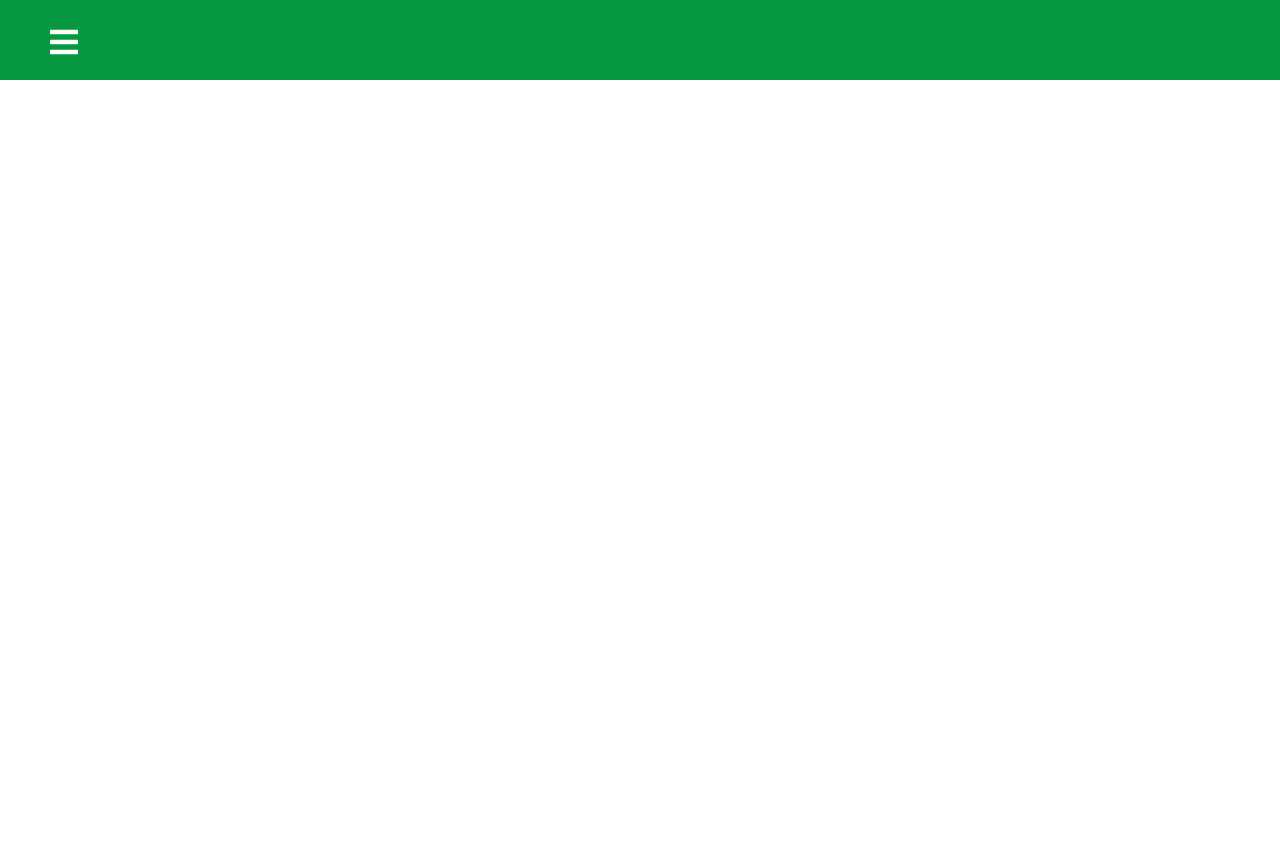
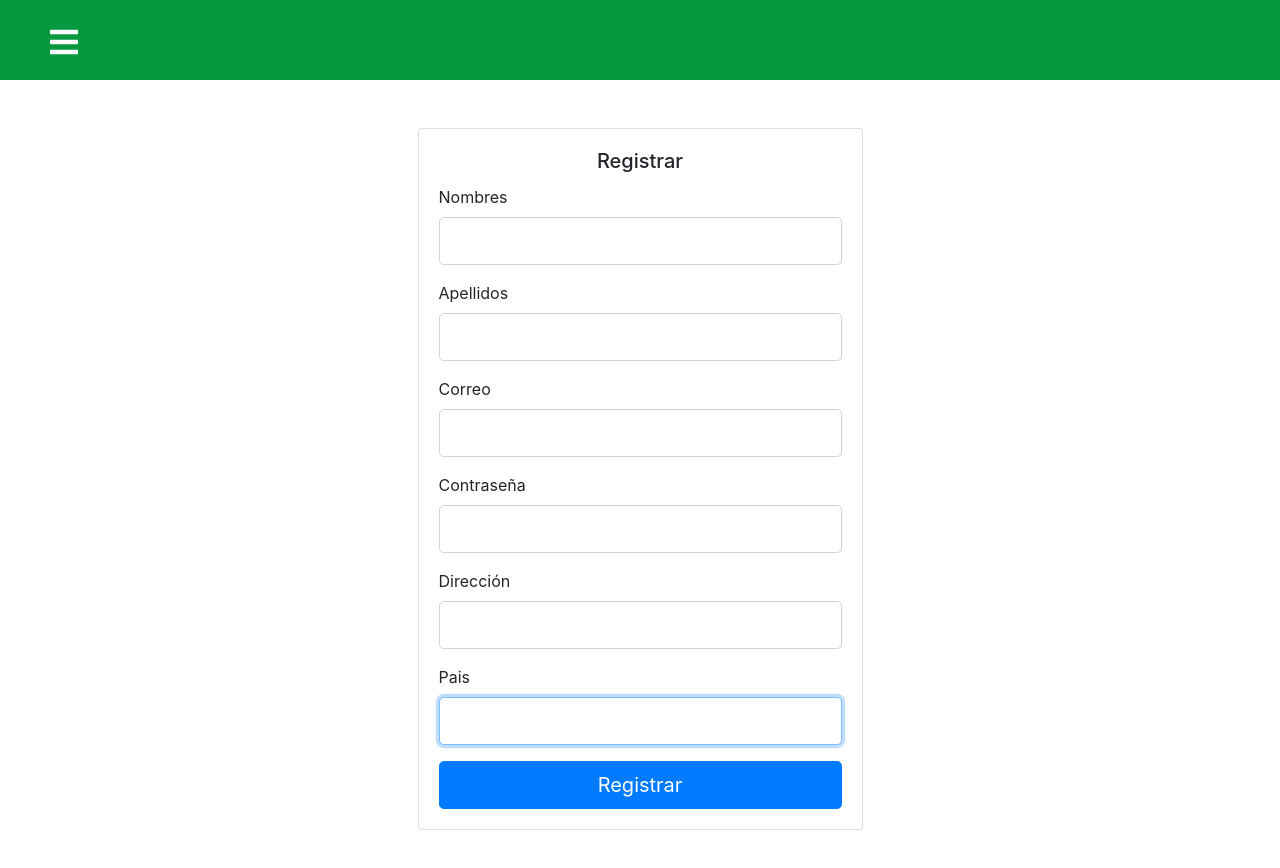
Before and after one commit to javier12casta/notasapp, a React (Create React App) app: page /register in a window 1280 px wide. Shown: the top 868 px of the page. Before the commit the page ends 800 px from the top, so only its background shows below. Built offline with nearby package versions, Linux system fonts and the light colour scheme.

Commit message:
registro

```diff
--- a/src/App.tsx
+++ b/src/App.tsx
@@ -5,6 +5,7 @@ import { BrowserRouter as Router, Switch, Route } from 'react-router-dom';
 import home from './pages/home';
 import Trans from './pages/transfer';
 import Login from './pages/login';
+import register from './pages/register';
 
 function App() {
   return (
@@ -15,6 +16,7 @@ function App() {
           <Route path='/' exact component={home} />
           <Route path='/transfer' component={Trans} />
           <Route path='/login' component={Login} />
+          <Route path='/register' component={register} />
         </Switch>
       </Router>
     </>
--- a/src/pages/login.css
+++ b/src/pages/login.css
@@ -8,3 +8,9 @@
       max-width: 320px;
     }
   }
+  .centro{
+    text-align: center;
+    padding-top: 50px;
+    align-content: center;
+    font-size: 20px;
+  }
--- a/src/pages/login.tsx
+++ b/src/pages/login.tsx
@@ -6,6 +6,7 @@ import Button from "react-bootstrap/Button";
 import { useHistory } from "react-router-dom";
 
 import {BrowserRouter as Router,Switch,Route,Link,Redirect, withRouter} from "react-router-dom";
+import { Card } from "react-bootstrap";
 
 
 export default function Login() {
@@ -28,10 +29,11 @@ export default function Login() {
         <div className="container">
             <div className="row">
                 <div className="col-sm-9 col-md-7 col-lg-5 mx-auto">
-                    <div className="card card-signin my-5">
+                    <div className="card my-5">
+                        <Card.Img src="Ilogin.png" />
                         <div className="card-body">
                             <h5 className="card-title text-center">Login</h5>
-                            <Form onSubmit={handleSubmit}>
+                               <Form onSubmit={handleSubmit}>
                                 <Form.Group controlId="password">
                                     <Form.Label>Email</Form.Label>
                                     <Form.Control
@@ -51,12 +53,16 @@ export default function Login() {
                                         onChange={(e) => setPassword(e.target.value)}
                                     />
                                 </Form.Group>
-                                <Button block size="lg" type="submit" disabled={!validateForm()}>
+                                <Button variant="success" block size="lg" type="submit" disabled={!validateForm()}>
                                     Login
                                 </Button>
 
                             </Form>
-
+                             <br/>
+                             <br/>
+                            <a className="centro">
+                                <Link to="/register">Registrarse</Link>
+                            </a>
 
                         </div>
                     </div>
--- /dev/null
+++ b/src/pages/register.tsx
@@ -0,0 +1,88 @@
+import React, { useState, } from "react";
+import Form from "react-bootstrap/Form";
+import Button from "react-bootstrap/Button";
+//paginas import App from './../App';
+import { useHistory } from "react-router-dom";
+
+import {BrowserRouter as Router,Switch,Route,Link,Redirect, withRouter} from "react-router-dom";
+import { Card } from "react-bootstrap";
+
+export default function register() {
+
+
+    return (
+       <div className="container">
+            <div className="row">
+                <div className="col-sm-9 col-md-7 col-lg-5 mx-auto">
+                    <div className="card my-5">
+                        <div className="card-body">
+                            <h5 className="card-title text-center">Registrar</h5>
+                               <Form>
+                                <Form.Group controlId="password">
+                                    <Form.Label>Nombres</Form.Label>
+                                    <Form.Control
+                                        size="lg"
+                                        autoFocus
+                                        type="text"
+
+                                    />
+                                </Form.Group>
+                                <Form.Group controlId="password">
+                                    <Form.Label>Apellidos</Form.Label>
+                                    <Form.Control
+                                        size="lg"
+                                        autoFocus
+                                        type="text"
+
+                                    />
+                                </Form.Group>
+                                <Form.Group controlId="password">
+                                    <Form.Label>Correo</Form.Label>
+                                    <Form.Control
+                                        size="lg"
+                                        autoFocus
+                                        type="email"
+
+                                    />
+                                </Form.Group>
+                                <Form.Group controlId="password">
+                                    <Form.Label>Contraseña</Form.Label>
+                                    <Form.Control
+                                        size="lg"
+                                        autoFocus
+                                        type="password"
+
+                                    />
+                                </Form.Group>
+                                <Form.Group controlId="password">
+                                    <Form.Label>Dirección</Form.Label>
+                                    <Form.Control
+                                        size="lg"
+                                        autoFocus
+                                        type="text"
+
+                                    />
+                                </Form.Group>
+                                <Form.Group controlId="password">
+                                    <Form.Label>Pais</Form.Label>
+                                    <Form.Control
+                                        size="lg"
+                                        autoFocus
+                                        type="text"
+
+                                    />
+                                </Form.Group>
+
+                                <Button block size="lg" type="submit">
+                                    Registrar
+                                </Button>
+
+                            </Form>
+
+                        </div>
+                    </div>
+                </div>
+            </div>
+        </div>
+    )
+}
```
Also changed, not shown: public/Ilogin.png (added), 1 other file (tests, documents, lock files or other folders).
